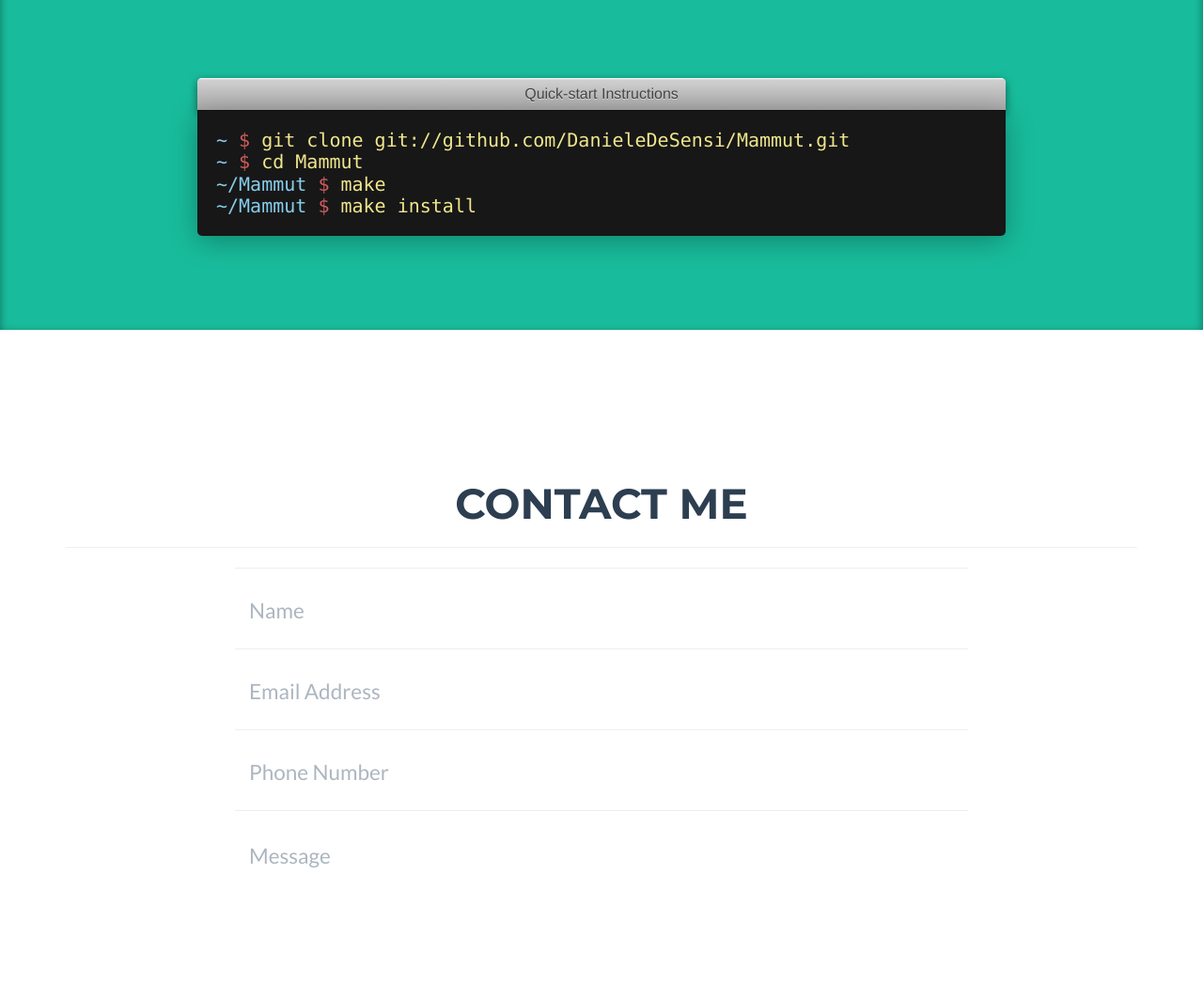
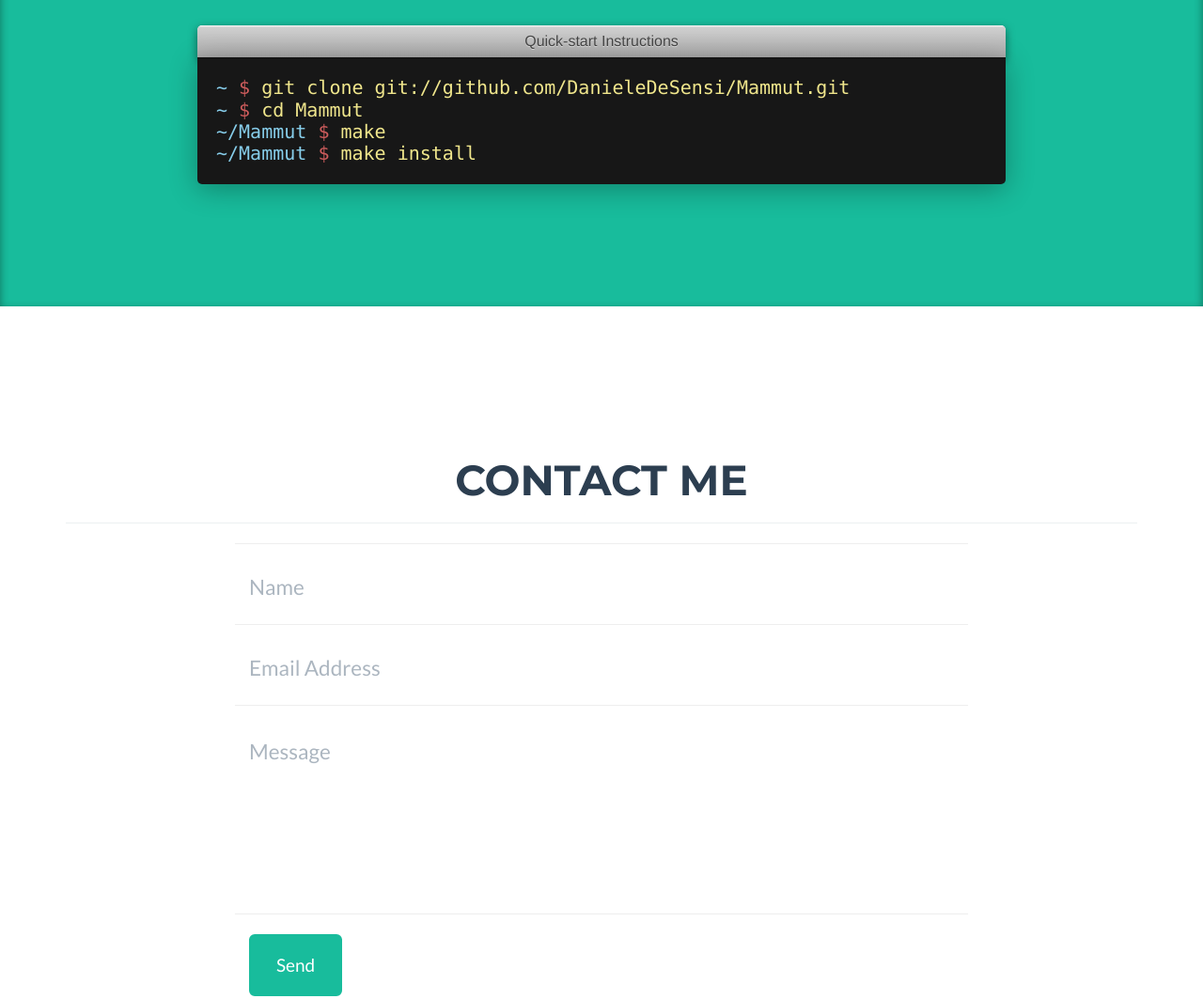
Before and after one commit to DanieleDeSensi/mammut, a website: page index.html in a window 1280 px wide. Shown: the part 2558-3621 px from the top of the page at 94% size. Drawn offline with nearby package versions, Linux system fonts and the light colour scheme.

Commit message:
Update index.html

```diff
--- a/index.html
+++ b/index.html
@@ -28,7 +28,7 @@
             @media (min-width: 768px) {
                 .quickstart .code {
                     font-size: 18px;
-                    margin: 0 0;
+                    margin: 30px 0;
                     /*float: right*/
                 }
                 .quickstart h3 {
@@ -284,8 +284,6 @@
                 </div>
             </div>
 
-            </br></br></br></br>
-
             <div class="code row" style="margin-left:auto; margin-right:auto; width:900px;">
                 <p class="title">Quick-start Instructions</p>
                 <div class="shell">
@@ -340,13 +338,6 @@
                             <div class="form-group col-xs-12 floating-label-form-group controls">
                                 <label>Email Address</label>
                                 <input type="email" class="form-control" placeholder="Email Address" id="email" required data-validation-required-message="Please enter your email address.">
-                                <p class="help-block text-danger"></p>
-                            </div>
-                        </div>
-                        <div class="row control-group">
-                            <div class="form-group col-xs-12 floating-label-form-group controls">
-                                <label>Phone Number</label>
-                                <input type="tel" class="form-control" placeholder="Phone Number" id="phone" required data-validation-required-message="Please enter your phone number.">
                                 <p class="help-block text-danger"></p>
                             </div>
                         </div>
```
